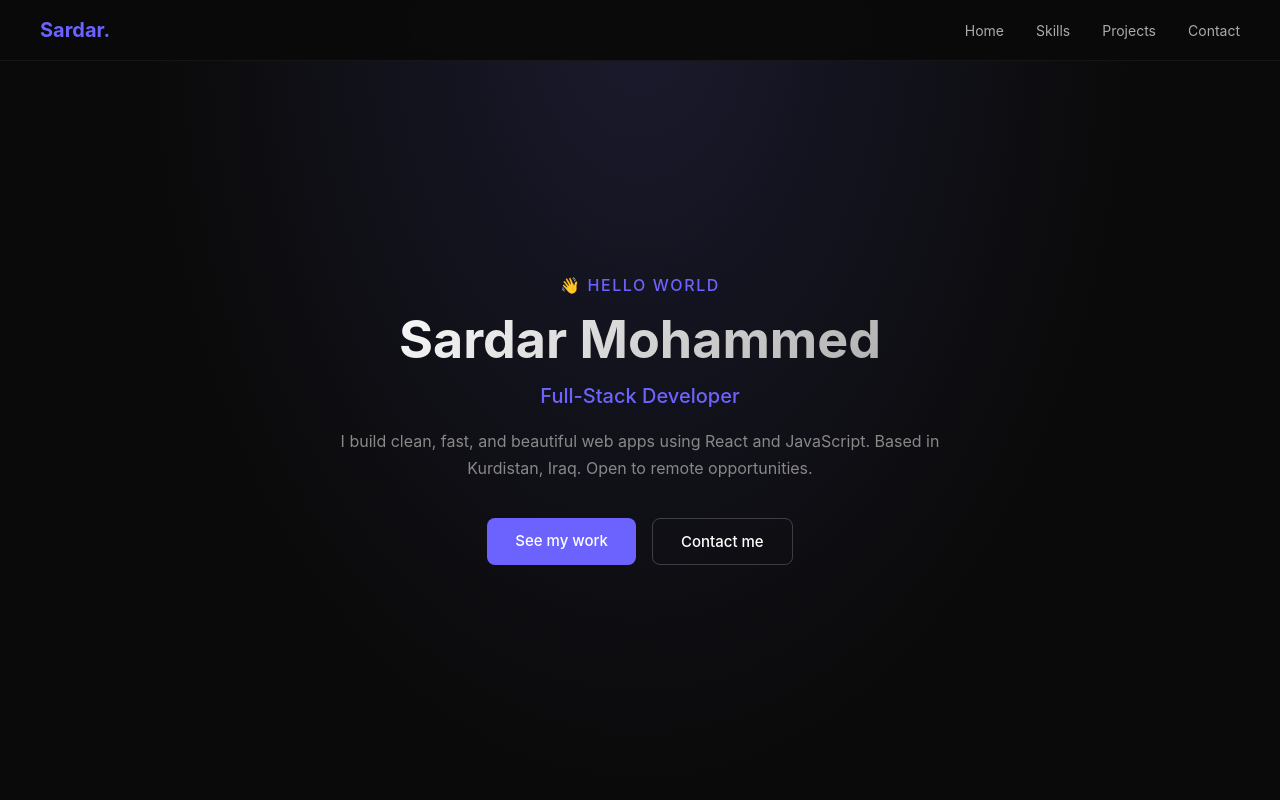
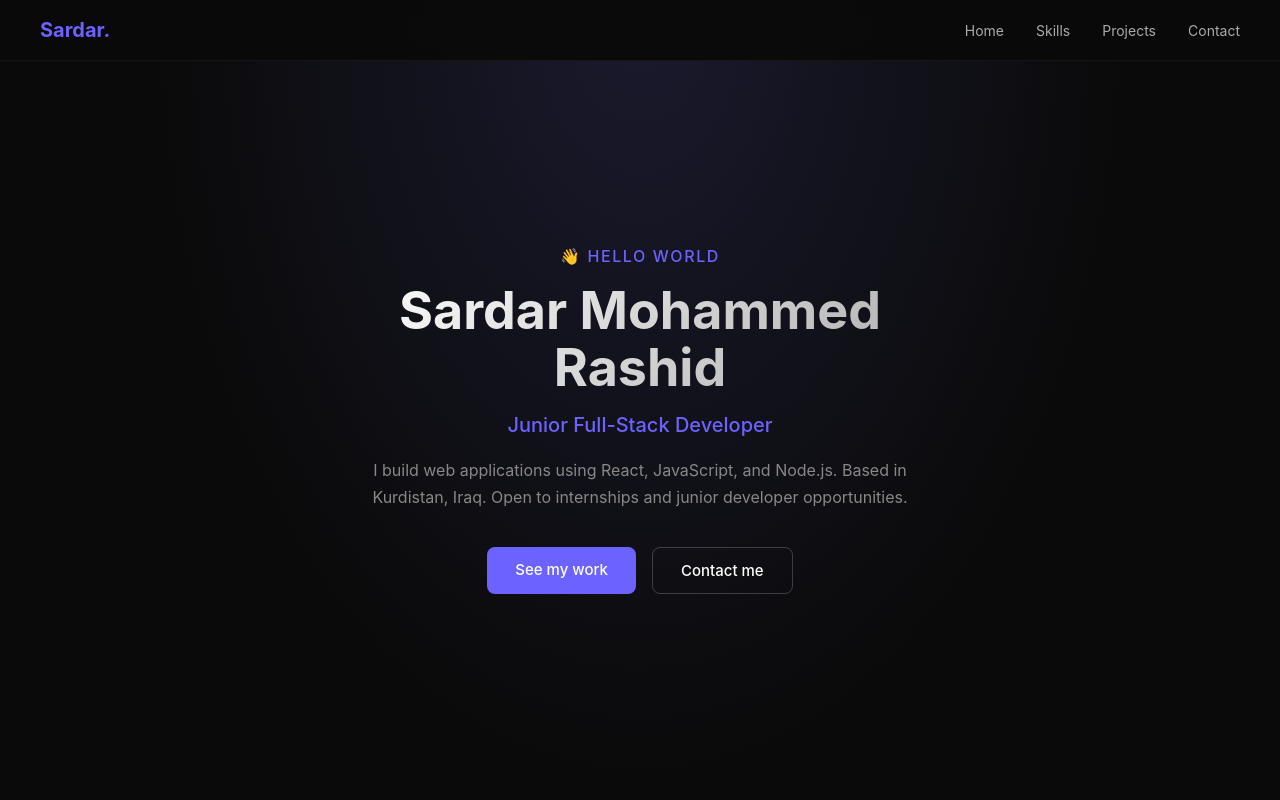
Before and after one commit to sardarMrashed/sardar-portfolio, a React (Create React App) app: page / in a window 1280 px wide. Shown: the top 800 px of the page. Built offline with nearby package versions, Linux system fonts and the light colour scheme.

Commit message:
Polish portfolio for recruiter review: src/components/Hero.jsx

```diff
--- a/src/components/Hero.jsx
+++ b/src/components/Hero.jsx
@@ -3,11 +3,11 @@ export default function Hero() {
     <section className="hero" id="hero">
       <div className="hero-content">
         <p className="hero-greeting">👋 Hello World</p>
-        <h1 className="hero-name">Sardar Mohammed</h1>
-        <p className="hero-role">Full-Stack Developer</p>
+        <h1 className="hero-name">Sardar Mohammed Rashid</h1>
+        <p className="hero-role">Junior Full-Stack Developer</p>
         <p className="hero-desc">
-          I build clean, fast, and beautiful web apps using React and JavaScript.
-          Based in Kurdistan, Iraq. Open to remote opportunities.
+          I build web applications using React, JavaScript, and Node.js.
+          Based in Kurdistan, Iraq. Open to internships and junior developer opportunities.
         </p>
         <div className="hero-btns">
           <a href="#projects" className="btn-primary">See my work</a>
```
